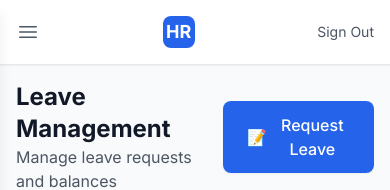
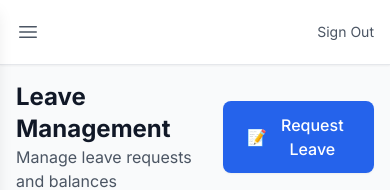
Before and after one commit to mythsumon/HR_MG, a Next.js app: page /leave in a window 390 px wide. Shown: the top 190 px of the page. Built offline with nearby package versions, Linux system fonts and the light colour scheme.

Commit message:
Remove HR icon from sidebar header and mobile header

```diff
--- a/components/Layout.tsx
+++ b/components/Layout.tsx
@@ -89,11 +89,9 @@ export default function Layout({ children }: LayoutProps) {
       {/* Sidebar */}
       <div className={`fixed inset-y-0 left-0 z-30 w-64 transform bg-white shadow-lg transition-transform duration-300 lg:relative lg:translate-x-0 lg:h-screen lg:overflow-y-auto lg:scrollbar-hide ${sidebarOpen ? 'translate-x-0' : '-translate-x-full'} lg:block`}>
         <div className="flex h-full flex-col">
-          {/* Header Section */}
-          <div className="flex h-16 shrink-0 items-center border-b border-gray-200 px-4 justify-center">
-            <div className="w-10 h-10 bg-primary-600 rounded-lg flex items-center justify-center">
-              <span className="text-white font-bold text-xl">HR</span>
-            </div>
+          {/* Header Section - Removed HR Icon */}
+          <div className="flex h-16 shrink-0 items-center border-b border-gray-200 px-4">
+            {/* Empty header space */}
           </div>
 
           {/* User Profile Section */}
@@ -266,11 +264,8 @@ export default function Layout({ children }: LayoutProps) {
               </svg>
             </button>
 
-            <div className="flex items-center">
-              <div className="w-8 h-8 bg-primary-600 rounded-lg flex items-center justify-center">
-                <span className="text-white font-bold text-lg">HR</span>
-              </div>
-            </div>
+            {/* Empty space where HR icon was */}
+            <div></div>
 
             <button
               onClick={() => {
```
